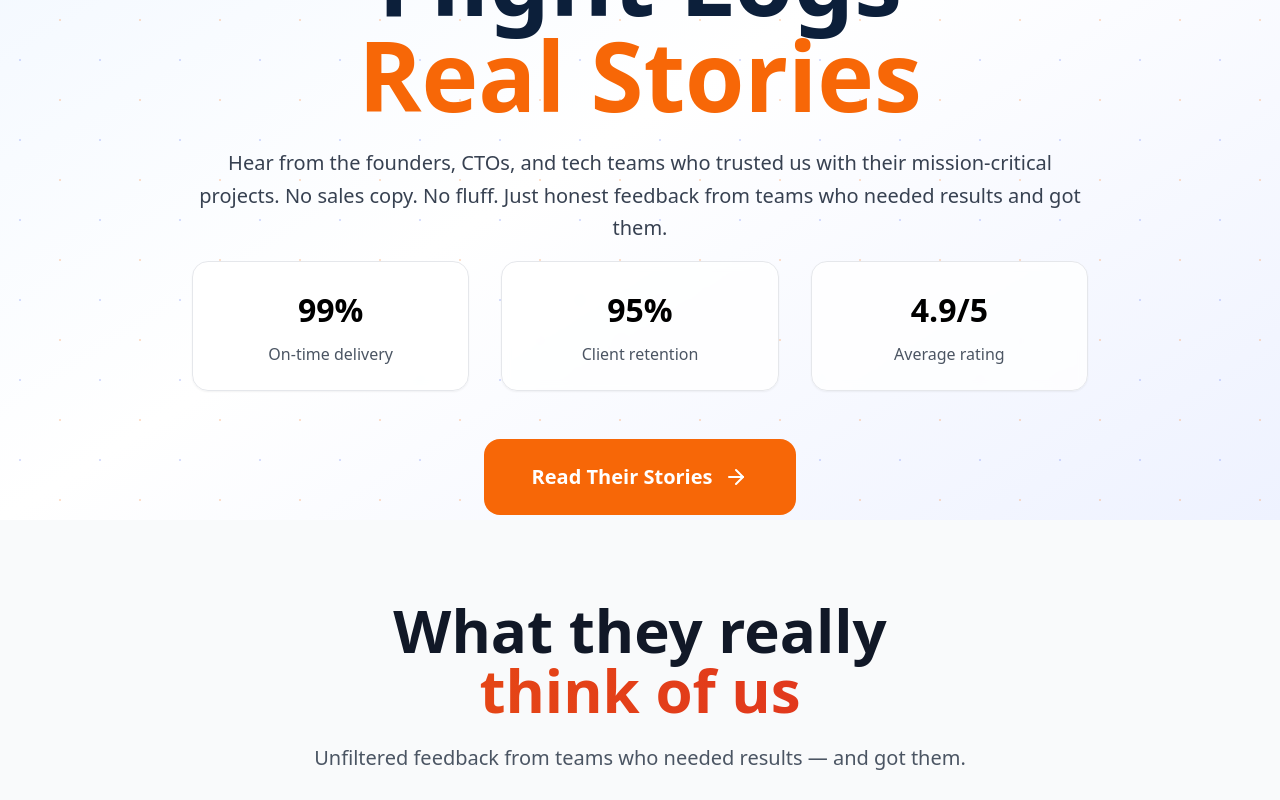
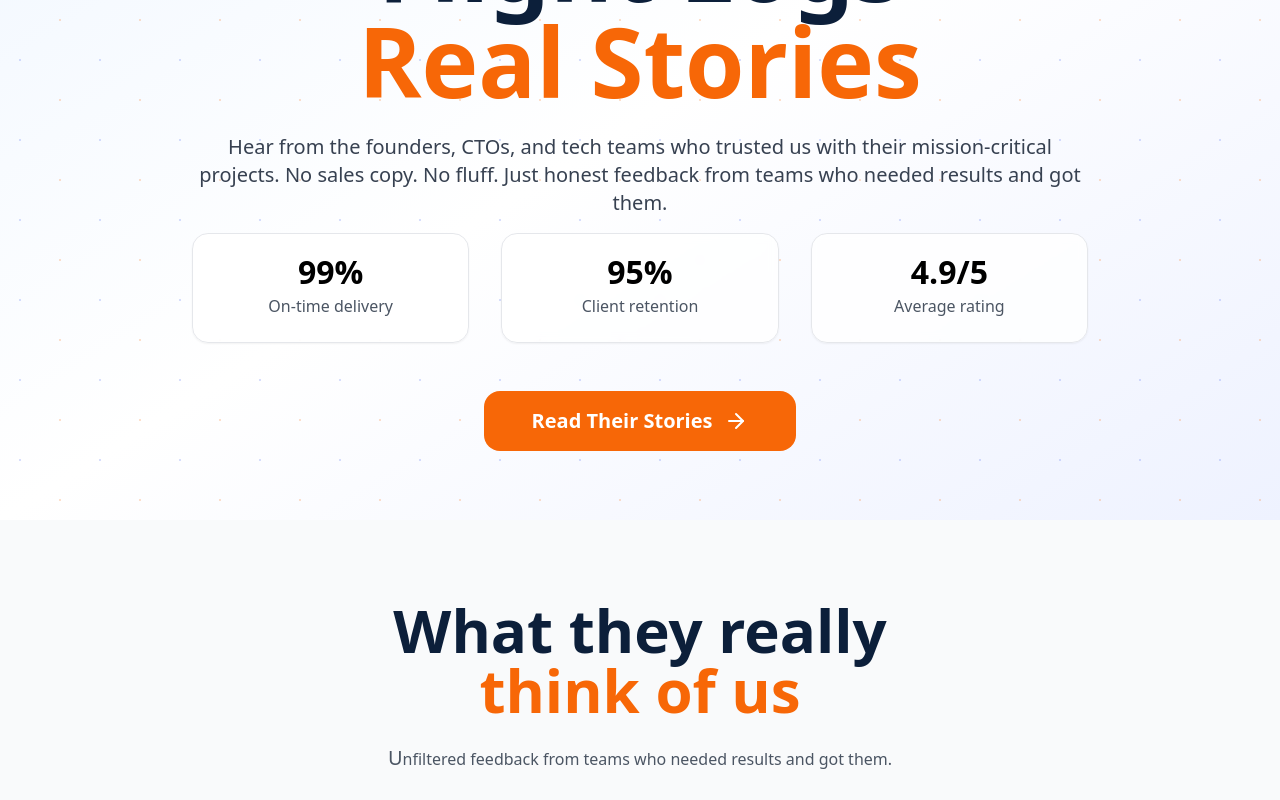
Before and after one commit to Oriancoders/ShiftDeploy, a React (Vite) app: page /flight-logs in a window 1280 px wide. Shown: the part 280-1080 px from the top of the page. Built offline with nearby package versions, Linux system fonts and the light colour scheme.

Commit message:
puushed fligh logs

```diff
--- a/src/Pages/FlighLogs/sections/HeroSection.jsx
+++ b/src/Pages/FlighLogs/sections/HeroSection.jsx
@@ -34,15 +34,15 @@ function HeroSection() {
           }`}
         >
           {/* Trust Badge */}
-          <div className="mb-8">
+          {/* <div className="mb-8">
             <div className="inline-flex items-center bg-white/80 backdrop-blur-sm rounded-full px-6 py-3 border border-gray-200 shadow-sm">
               <Star className="w-5 h-5 text-yellow-500 mr-2" />
               <span className="text-sm text-gray-700 font-medium">4.9/5 average rating • 50+ completed missions</span>
             </div>
-          </div>
+          </div> */}
 
           {/* Main Headlines */}
-          <h1 className="text-6xl md:text-8xl font-bold text-primaryBlue mb-6 leading-tight">
+          <h1 className="text-3xl sm:text-5xl md:text-8xl font-bold text-primaryBlue mb-6 leading-tight">
             Flight Logs <br/>
             <span className="text-primaryOrange">
               Real Stories
@@ -55,7 +55,7 @@ function HeroSection() {
               isVisible ? "translate-y-0 opacity-100" : "translate-y-10 opacity-0"
             }`}
           >
-            <p className="text-xl  text-gray-700 max-w-4xl mx-auto mb-4 leading-relaxed">
+            <p className="sm:text-xl  text-gray-700 max-w-4xl mx-auto mb-4 leading-relaxed">
               Hear from the founders, CTOs, and tech teams who trusted us with their mission-critical projects.
               No sales copy. No fluff. Just honest feedback from teams who needed results and got them.
 
@@ -71,15 +71,15 @@ function HeroSection() {
           >
             <div className="grid md:grid-cols-3 gap-8 max-w-4xl mx-auto mb-12">
               <div className="bg-white/80 backdrop-blur-sm rounded-2xl p-6 border border-gray-200 shadow-sm">
-                <div className="text-3xl font-bold mb-2">99%</div>
+                <div className="text-xl sm:text-3xl font-bold mb-2">99%</div>
                 <div className="text-gray-600">On-time delivery</div>
               </div>
               <div className="bg-white/80 backdrop-blur-sm rounded-2xl p-6 border border-gray-200 shadow-sm">
-                <div className="text-3xl font-bold  mb-2">95%</div>
+                <div className="text-xl sm:text-3xl font-bold  mb-2">95%</div>
                 <div className="text-gray-600">Client retention</div>
               </div>
               <div className="bg-white/80 backdrop-blur-sm rounded-2xl p-6 border border-gray-200 shadow-sm">
-                <div className="text-3xl font-bold mb-2">4.9/5</div>
+                <div className="text-xl sm:text-3xl font-bold mb-2">4.9/5</div>
                 <div className="text-gray-600">Average rating</div>
               </div>
             </div>
@@ -91,7 +91,7 @@ function HeroSection() {
               isVisible ? "translate-y-0 opacity-100" : "translate-y-10 opacity-0"
             }`}
           >
-            <button className="group bg-primaryOrange hover:bg-toOrange text-white text-xl font-semibold px-12 py-6 rounded-2xl transition-all duration-300 transform  hover:shadow-2xl hover:shadow-blue-500/25">
+            <button className="group bg-primaryOrange hover:bg-toOrange text-white text-xl font-semibold px-8 sm:px-12 py-4 rounded-2xl transition-all duration-300 transform  hover:shadow-2xl hover:shadow-blue-500/25">
               <span className="flex items-center">
                 Read Their Stories
                 <ArrowRight className="ml-3 w-6 h-6 group-hover:translate-x-1 transition-transform duration-300" />
--- a/src/Pages/FlighLogs/sections/LeaderboardStripSection.jsx
+++ b/src/Pages/FlighLogs/sections/LeaderboardStripSection.jsx
@@ -77,13 +77,13 @@ function LeaderboardStripSection() {
 
       <div className="max-w-7xl mx-auto px-6 relative">
         <div className="text-center mb-12">
-          <h2 className="text-5xl md:text-6xl font-bold text-primaryBlue mb-6">
+          <h2 className="text-3xl sm:text-5xl md:text-6xl font-bold text-primaryBlue mb-6">
             The numbers <br/>
             <span className="text-primaryOrange">
               speak volumes
             </span>
           </h2>
-          <p className="text-xl text-gray-700">Consistent results across every mission we complete.</p>
+          <p className="sm:text-xl text-gray-700">Consistent results across every mission we complete.</p>
         </div>
 
         <div className="grid lg:grid-cols-5 md:grid-cols-3 gap-8">
@@ -111,7 +111,7 @@ function LeaderboardStripSection() {
         {/* Bottom Message */}
         <div className="text-center mt-8">
           <div className="bg-white/10 backdrop-blur-sm rounded-2xl p-8 max-w-4xl mx-auto">
-            <p className="text-2xl text-gray-900 font-medium">
+            <p className="text-xl sm:text-2xl text-gray-900 font-medium">
               These aren't just numbers {" "}
               <span className="text-primaryOrange">they're promises kept to teams who trusted us</span> with their
               mission-critical projects.
--- a/src/Pages/FlighLogs/sections/QuoteWallSection.jsx
+++ b/src/Pages/FlighLogs/sections/QuoteWallSection.jsx
@@ -102,14 +102,14 @@ function QuoteWallSection() {
     <section ref={sectionRef} className="py-20 bg-gray-50">
       <div className="max-w-7xl mx-auto px-6">
         <div className="text-center mb-12">
-          <h2 className="text-5xl md:text-6xl font-bold text-gray-900 mb-6">
-            What they really
-            <span className="block bg-gradient-to-r from-orange-600 to-red-600 bg-clip-text text-transparent">
+          <h2 className="text-3xl sm:text-5xl md:text-6xl font-bold text-primaryBlue mb-6">
+            What they really<br/>
+            <span className="text-primaryOrange">
               think of us
             </span>
           </h2>
-          <p className="text-xl text-gray-600 max-w-3xl mx-auto">
-            Unfiltered feedback from teams who needed results — and got them.
+          <p className="sm:first-letter:text-xl text-gray-600 max-w-3xl mx-auto">
+            Unfiltered feedback from teams who needed results and got them.
           </p>
         </div>
 
@@ -119,10 +119,9 @@ function QuoteWallSection() {
               key={index}
               ref={(el) => (quoteRefs.current[index] = el)}
               data-index={index}
-              className={`group transition-all duration-700 transform ${visibleQuotes.includes(index) ? "translate-y-0 opacity-100" : "translate-y-20 opacity-0"
-                }`}
+              className={`group `}
             >
-              <div className="bg-white rounded-3xl p-8 shadow-lg hover:shadow-xl transition-all duration-300 transform hover:-translate-y-2 h-full">
+              <div className="bg-white rounded-3xl p-8 shadow-md sm:hover:shadow-xl transition-all duration-300 transform  h-full">
                 {/* Quote Icon */}
                 <div className="flex items-start mb-6">
                   <div
@@ -165,9 +164,7 @@ function QuoteWallSection() {
                 </div>
 
                 {/* Hover Effect */}
-                <div
-                  className={`absolute inset-0 rounded-3xl bg-gradient-to-br ${testimonial.color} opacity-0 group-hover:opacity-5 transition-opacity duration-300`}
-                ></div>
+
               </div>
             </div>
           ))}
@@ -176,8 +173,8 @@ function QuoteWallSection() {
 
 
         <div className="text-center mt-12 space-y-6">
-          <p className="text-5xl text-primaryBlue font-semibold">The Pattern is Clear</p>
-          <p className="text-xl text-gray-600 italic ">
+          <p className="text-3xl sm:text-5xl text-primaryBlue font-semibold">The Pattern is Clear</p>
+          <p className="sm:text-xl text-gray-600 italic ">
             <span className=" font-semibold"></span> delivery.{" "}
               <span className="font-semibold">On time</span> execution.{" "}
               <span className="font-semibold">Understood</span> completely.
```
Also changed, not shown: src/Pages/FlighLogs/sections/FinalPushCTASection.jsx (+21 -19 lines).
